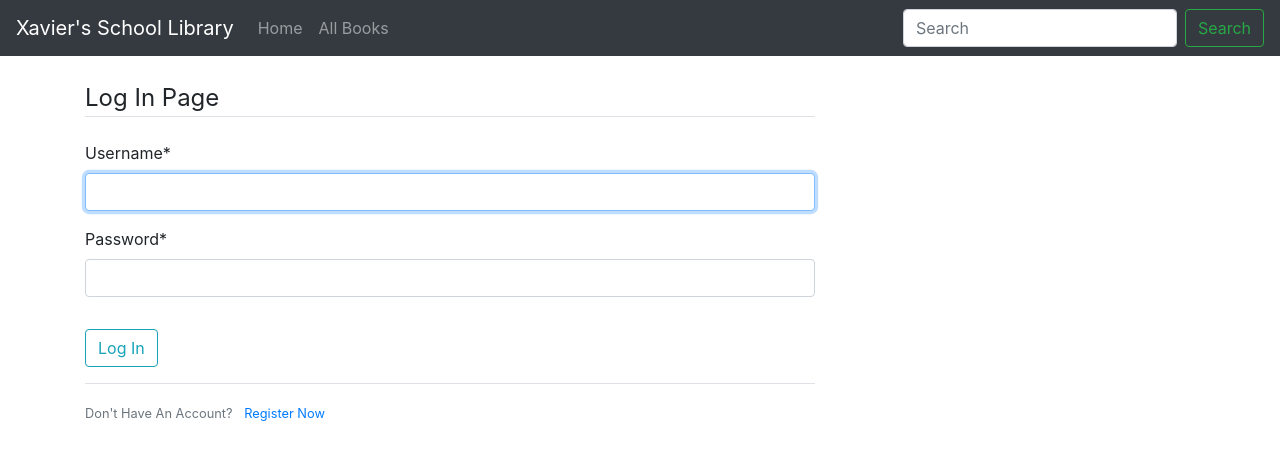
After one commit to Jaymee-Ericca-7/Online_Library_Management_System, a Django app: page /login/ in a window 1280 px wide. The commit adds this page. Shown: the top 460 px of the page. Run offline with Django 3.2, Linux system fonts and the light colour scheme; some libraries are stand-ins or nearby versions.

Commit message:
login and logout function working. Profile page not yet finished. Authorized Access to specific routes added.

```diff
--- a/library/library/settings.py
+++ b/library/library/settings.py
@@ -124,3 +124,6 @@ STATIC_URL = '/static/'
 
 
 CRISPY_TEMPLATE_PACK = 'bootstrap4'
+
+LOGIN_REDIRECT_URL = 'libsys-home'
+LOGIN_URL = 'login'
--- a/library/library/urls.py
+++ b/library/library/urls.py
@@ -14,13 +14,17 @@ Including another URLconf
     2. Add a URL to urlpatterns:  path('blog/', include('blog.urls'))
 """
 from django.contrib import admin
+from django.contrib.auth import views as auth_views
 from django.urls import path, include
 from users import views as user_views
 
 urlpatterns = [
     path('admin/', admin.site.urls),
-    path('register/', user_views.register),
+    path('register/', user_views.register, name='register'),
+    path('login/', auth_views.LoginView.as_view(template_name='users/login.html'), name='login'),
+    path('logout/', auth_views.LogoutView.as_view(template_name='users/logout.html'), name='logout'),
     path('library_system/', include('library_system.urls')),
+    path('profile/', user_views.profile, name='profile'),
 ]
 #
 # from django.views.generic import RedirectView
--- a/library/library_system/urls.py
+++ b/library/library_system/urls.py
@@ -2,7 +2,7 @@ from django.urls import path
 from . import views
 
 urlpatterns = [
-    path('', views.home),
-    path('profile/', views.profile),
-    path('about/',views.about),
+    path('', views.home, name="libsys-home"),
+    path('profile/', views.profile, name="libsys-profile"),
+    path('about/',views.about, name="libsys-about"),
 ]
--- a/library/users/templates/users/base.html
+++ b/library/users/templates/users/base.html
@@ -8,10 +8,6 @@
    <!-- Bootstrap CSS -->
    <link rel="stylesheet" href="https://maxcdn.bootstrapcdn.com/bootstrap/4.0.0/css/bootstrap.min.css" integrity="sha384-Gn5384xqQ1aoWXA+058RXPxPg6fy4IWvTNh0E263XmFcJlSAwiGgFAW/dAiS6JXm" crossorigin="anonymous">
 
-    <title></title>
-
-  </head>
-  <body>
    <nav class="navbar navbar-expand-md navbar-dark bg-dark mb-4">
     <a class="navbar-brand" href="#">Xavier's School Library</a>
     <button class="navbar-toggler" type="button" data-toggle="collapse" data-target="#navbarCollapse" aria-controls="navbarCollapse" aria-expanded="false" aria-label="Toggle navigation">
@@ -19,33 +15,46 @@
     </button>
     <div class="collapse navbar-collapse" id="navbarCollapse">
       <ul class="navbar-nav mr-auto">
-         <li class="nav-item active">
-           <a class="nav-link" href="/library_system">Home <span class="sr-only">(current)</span></a>
+        <li class="nav-item">
+          <a class="nav-link" href="{% url 'libsys-home' %}">Home </a>
         </li>
         <li class="nav-item">
           <a class="nav-link" href="#">All Books</a>
         </li>
-         <!-- <li class="nav-item">
-           <a class="nav-link disabled" href="#">Disabled</a>
-         </li> -->
+
       </ul>
       <form class="form-inline mt-2 mt-md-0">
         <input class="form-control mr-sm-2" type="text" placeholder="Search" aria-label="Search">
         <button class="btn btn-outline-success my-2 my-sm-0" type="submit">Search</button>
         <ul class="navbar-nav mr-auto">
-           <li class="nav-item ">
-             <a class="nav-link" href="/login" >Log In </a>
-           </li>
-           <li class="nav-item">
-             <a class="nav-link" href="/register" >Register</a>
-           </li>
+
         </ul>
       </form>
     </div>
   </nav>
 
+  </head>
+  <body>
 
-   {% block content %} {% endblock %}
+
+
+   <main role="main" class="container">
+     <div class="row">
+       <div class="col-md-8">
+         {% if messages %}
+           {% for message in messages %}
+             <div class="alert alert-{{ message.tags }}">
+               {{ message }}
+             </div>
+           {% endfor %}
+         {% endif %}
+         {% block content %}{% endblock %}
+       </div>
+       <div class="col-md-4">
+
+       </div>
+     </div>
+   </main>
 
    <script src="https://code.jquery.com/jquery-3.2.1.slim.min.js" integrity="sha384-KJ3o2DKtIkvYIK3UENzmM7KCkRr/rE9/Qpg6aAZGJwFDMVNA/GpGFF93hXpG5KkN" crossorigin="anonymous"></script>
    <script src="https://cdnjs.cloudflare.com/ajax/libs/popper.js/1.12.9/umd/popper.min.js" integrity="sha384-ApNbgh9B+Y1QKtv3Rn7W3mgPxhU9K/ScQsAP7hUibX39j7fakFPskvXusvfa0b4Q" crossorigin="anonymous"></script>
--- /dev/null
+++ b/library/users/templates/users/login.html
@@ -0,0 +1,41 @@
+{% extends "users/base.html" %}
+{% load crispy_forms_tags %}
+{% block content %}
+  <div class="content-section containter">
+    <form method="POST" class="form-group">
+      {% csrf_token %}
+      <fieldset class="form-group">
+          <legend class="border-bottom mb-4">Log In Page</legend>
+          {{ form|crispy }}
+      </fieldset>
+      <div class="form-group">
+        <button type="submit" class="btn btn-outline-info">Log In</button>
+      </div>
+    </form>
+
+    <div class="border-top pt-3">
+      <small class="text-muted">
+        Don't Have An Account? <a class="ml-2" href="{% url 'register' %}">Register Now</a>
+      </small>
+    </div>
+  </div>
+
+    <!-- <div class="container">
+      <form>
+      <div class="form-group">
+        <label for="exampleInputEmail1">Email address</label>
+        <input type="email" class="form-control" id="exampleInputEmail1" aria-describedby="emailHelp">
+        <small id="emailHelp" class="form-text text-muted">We'll never share your email with anyone else.</small>
+      </div>
+      <div class="form-group">
+        <label for="exampleInputPassword1">Password</label>
+        <input type="password" class="form-control" id="exampleInputPassword1">
+      </div>
+      <div class="form-group form-check">
+        <input type="checkbox" class="form-check-input" id="exampleCheck1">
+        <label class="form-check-label" for="exampleCheck1">Check me out</label>
+      </div>
+      <button type="submit" class="btn btn-primary">Submit</button>
+    </form>
+    </div> -->
+{%endblock content %}
--- /dev/null
+++ b/library/users/templates/users/profile.html
@@ -0,0 +1,5 @@
+{% extends "users/base.html" %}
+{% load crispy_forms_tags %}
+{% block content %}
+  <h1>{{ user.username }}</h1>
+{%endblock content %}
--- a/library/users/templates/users/register.html
+++ b/library/users/templates/users/register.html
@@ -13,9 +13,9 @@
       </div>
     </form>
 
-    <<div class="border-top pt-3">
+    <div class="border-top pt-3">
       <small class="text-muted">
-        Already Have An Account? <a class="ml-2" href="#">Log In</a>
+        Already Have An Account? <a class="ml-2" href="{% url 'login' %}">Log In</a>
       </small>
     </div>
   </div>
```
Also changed, not shown: library/library_system/templates/library_system/base.html (+35 -9 lines), library/library_system/templates/library_system/login.html (deleted, +0 -78 lines), library/users/templates/users/logout.html (added, +12 -0 lines), library/users/views.py (+7 -2 lines), library/db.sqlite3. Lines whose indentation alone changed are shown as unchanged.
